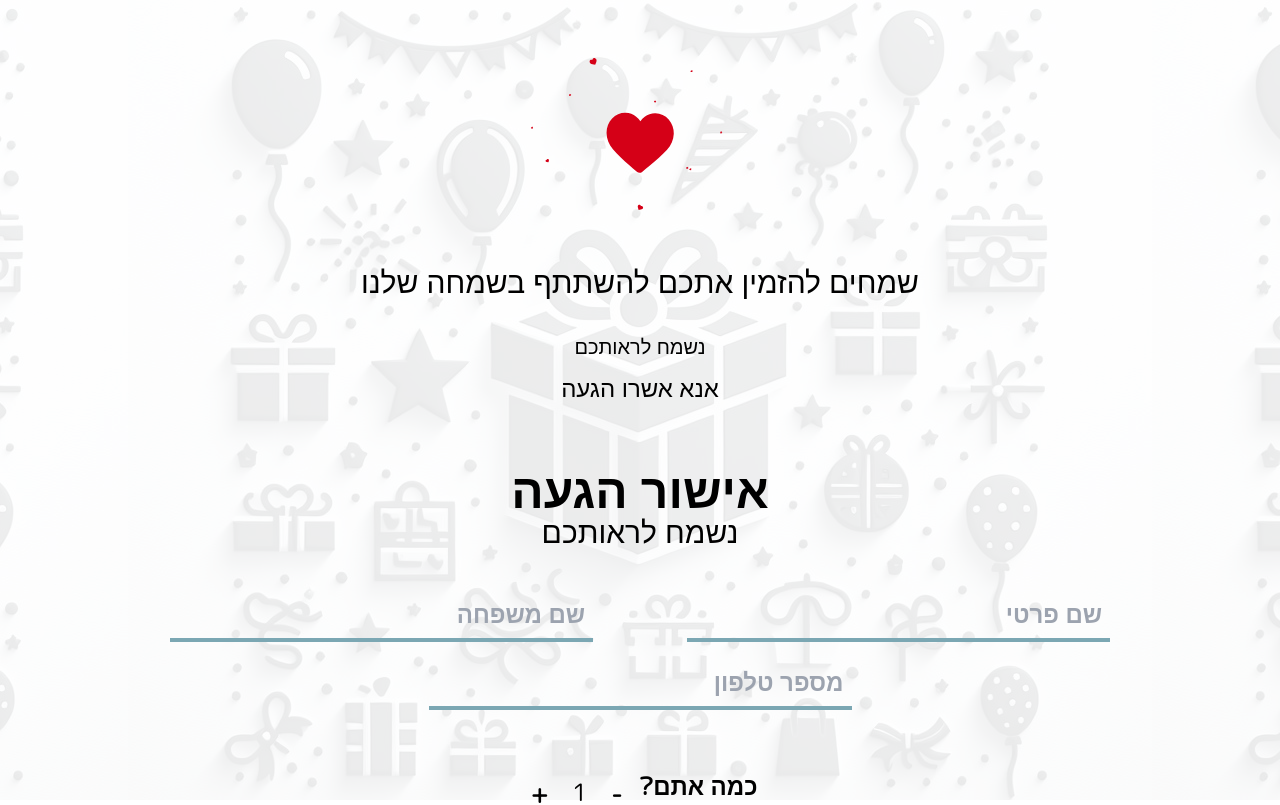
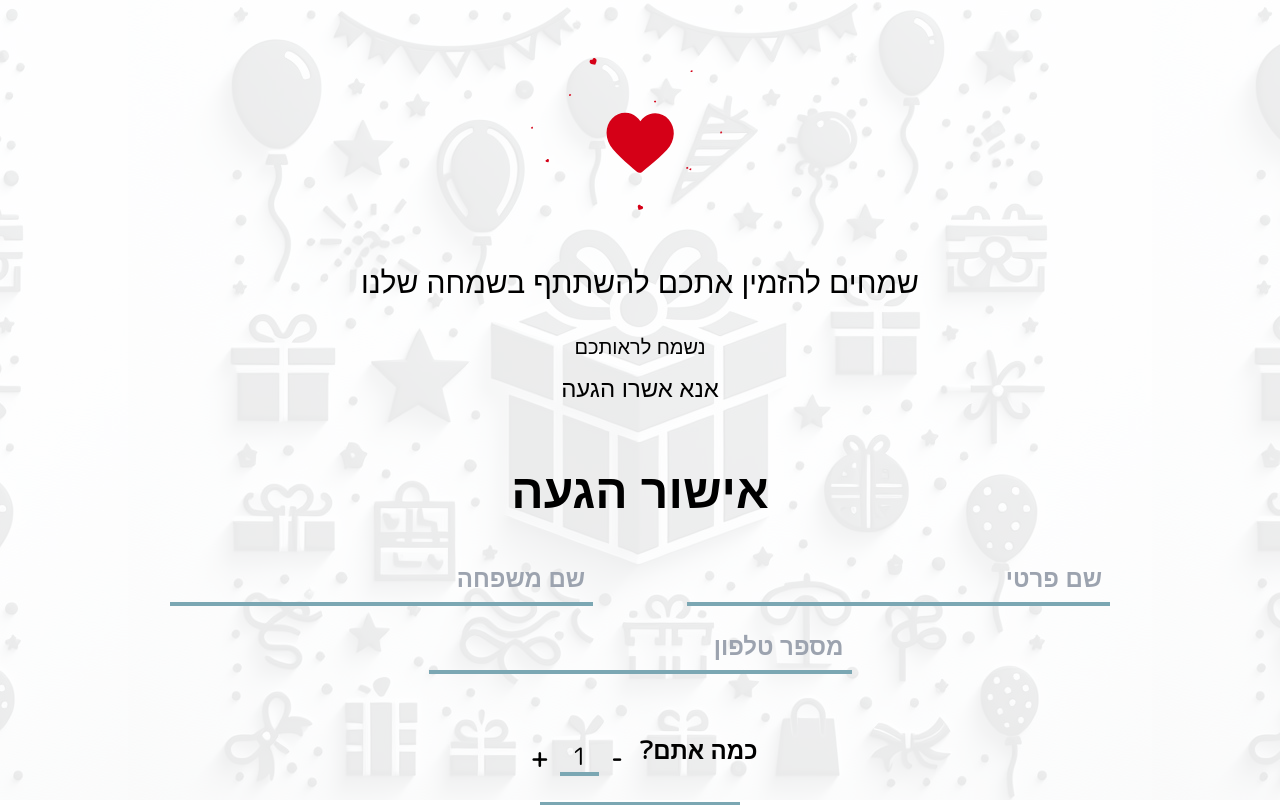
Before and after one commit to sagigalian300/ArivingAprovalClient, a React (Create React App) app: page /invitation/1 in a window 1280 px wide. Shown: the top 805 px of the page. Built offline with nearby package versions, Linux system fonts and the light colour scheme; no server answers; the HTML template or start-up script is replaced by a standard one.

Commit message:
fixing double happy to see you

```diff
--- a/src/components/Register.js
+++ b/src/components/Register.js
@@ -2,6 +2,8 @@ import React, { useRef, useState } from "react";
 import { UserContext } from "../App";
 import ManageDatabaseRequests from "../db/actions";
 import Loader from "./Loader";
+import axios from "axios";
+
 //https://kerenbackend.onrender.com // this one is for keren backend
 //http://localhost:3001
 const Register = ({ inviteId }) => {
@@ -76,7 +78,6 @@ const Register = ({ inviteId }) => {
           <h1 className="font-bold text-5xl" id="font1">
             אישור הגעה
           </h1>
-          <h1 className="font-medium text-3xl">נשמח לראותכם</h1>
           <div
             className="flex flex-col justify-center items-start p-5 mt-[20px] text-2xl"
             style={{ direction: "rtl" }}
--- a/src/pages/Login.js
+++ b/src/pages/Login.js
@@ -1,10 +1,9 @@
-import React, { useRef, useState } from "react";
+import React, { useEffect, useRef, useState } from "react";
 import ManageDatabaseRequests from "../db/actions";
 import { useNavigate } from "react-router-dom";
 import animationData from "../assets/woman typing.json";
 import Lottie from "lottie-react";
 import Loader from "../components/Loader";
-
 
 const Login = (props) => {
   const nameRef = useRef();
@@ -56,6 +55,7 @@ const Login = (props) => {
           התחבר
         </button>
         {loading && <Loader />}
+
       </div>
     </div>
   );
```
